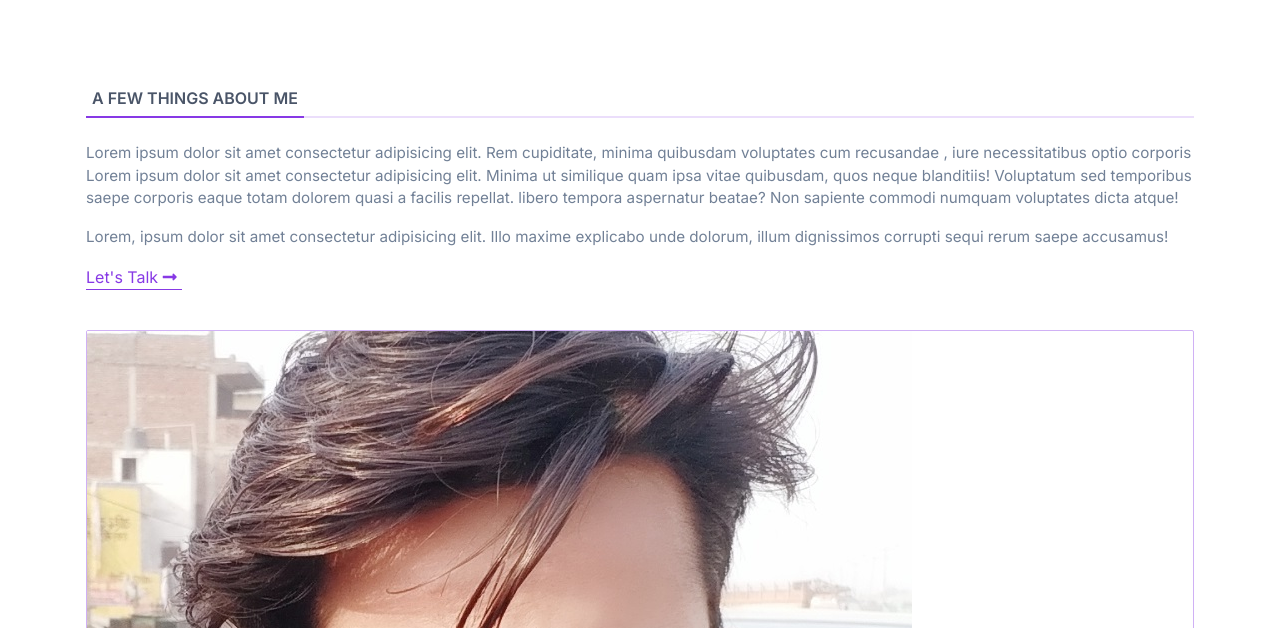
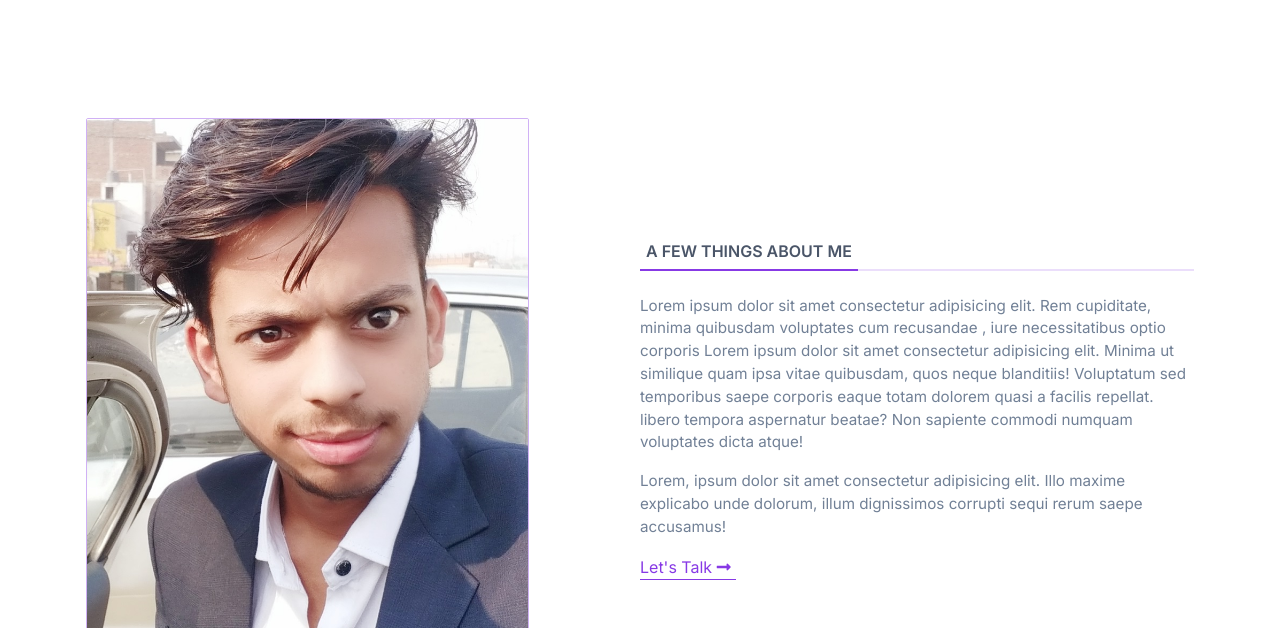
Before and after one commit to pankaj-mahor/Portfolio, a website: page index.html in a window 1280 px wide. Shown: the part 790-1418 px from the top of the page. Drawn offline with nearby package versions, Linux system fonts and the light colour scheme.

Commit message:
Add files via upload

```diff
--- a/css/main.css
+++ b/css/main.css
@@ -396,6 +396,22 @@ nav .logo {
     margin-top: 0;
     flex-basis: 30%;
   }
+
+  .about-inner {
+    display: flex;
+    justify-content: space-between;
+    align-items: center;
+    flex-direction: row-reverse;
+  }
+
+  .about-intro {
+    flex-basis: 50%;
+  }
+
+  .about-image {
+    flex-basis: 40%;
+    height: 90%;
+  }
 }
 @media (min-width: 1200px) {
   .container {
```
